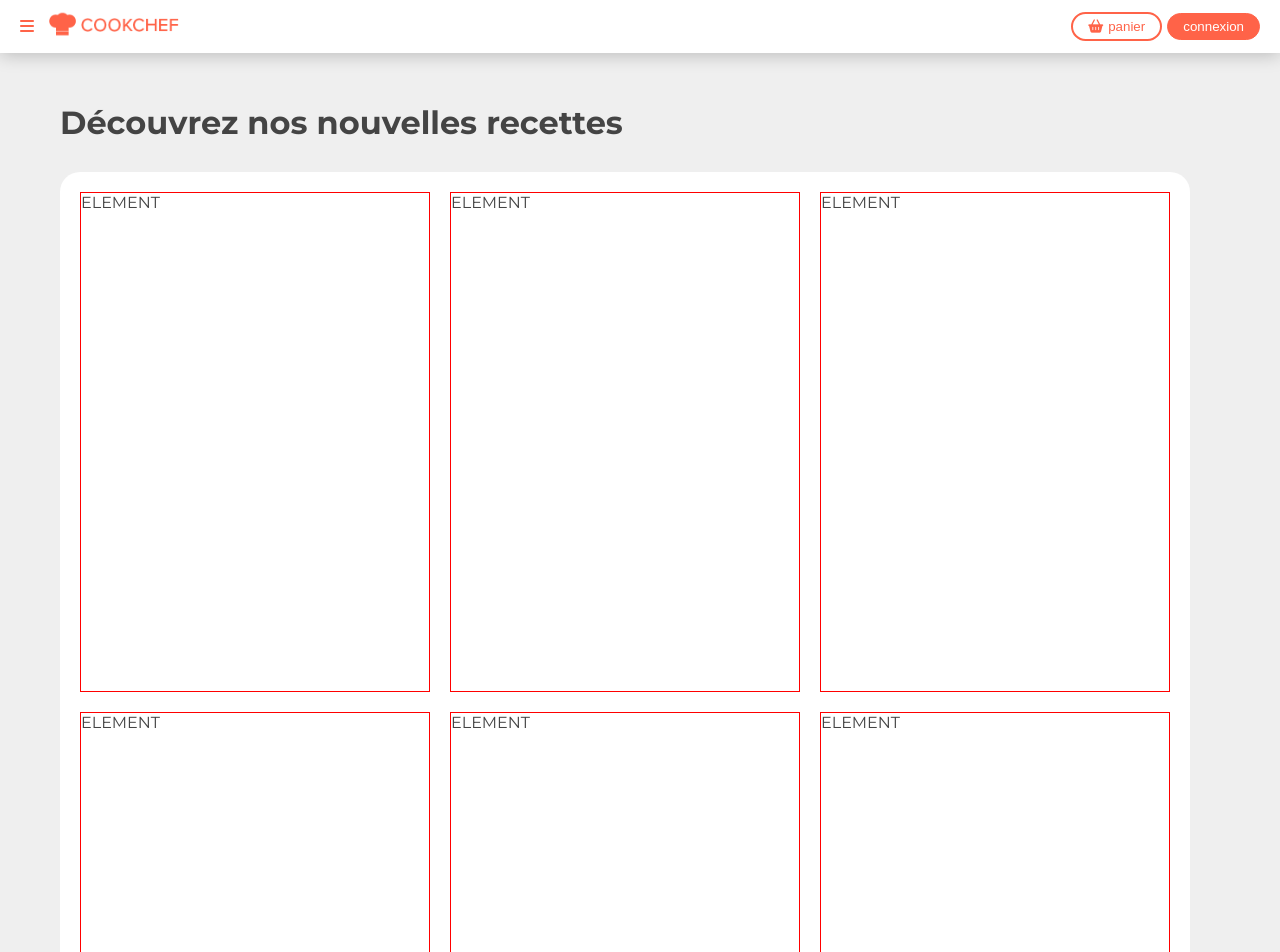
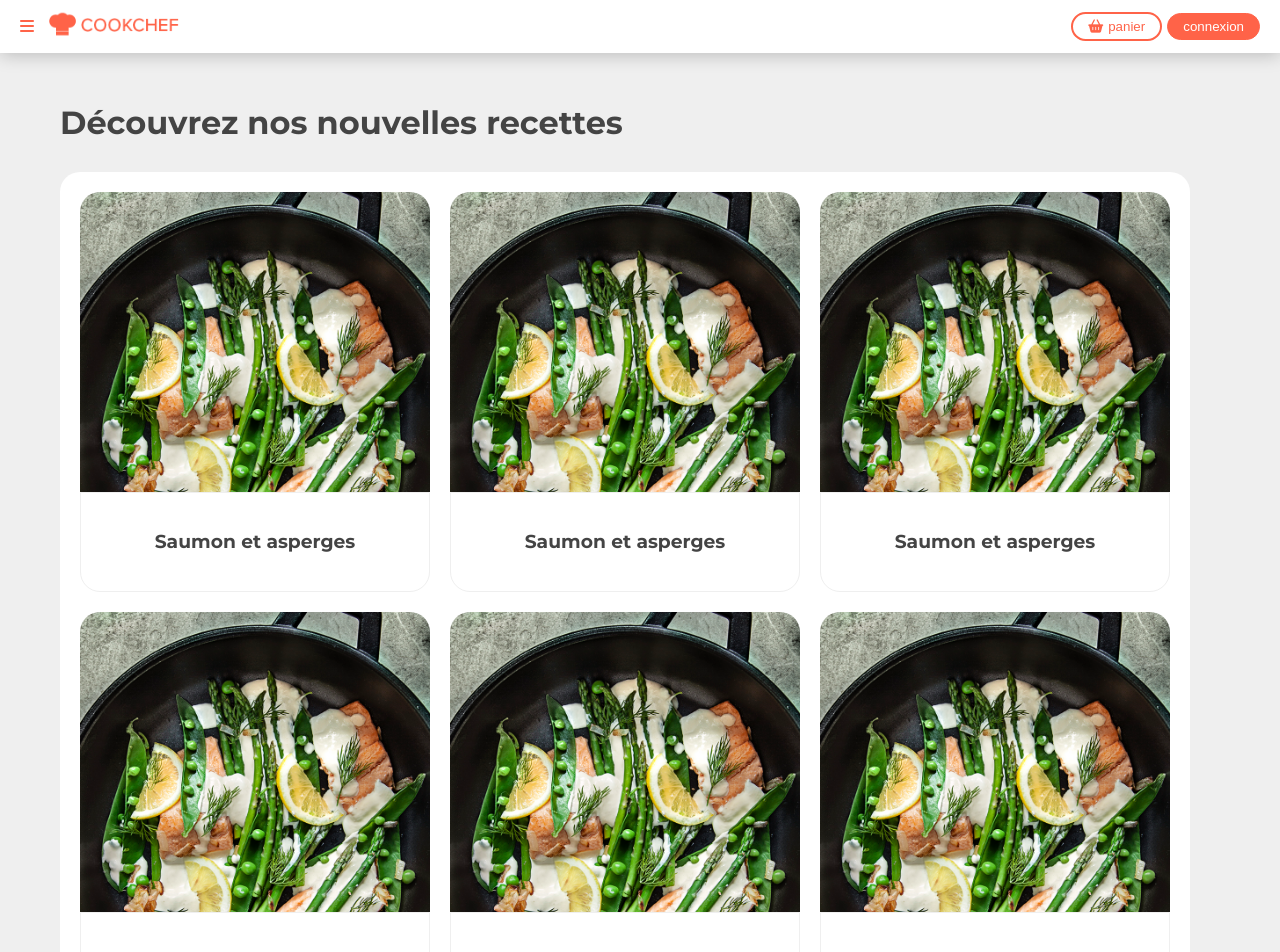
Before and after one commit to MarcusDeveloppement/Cookchief, a React (Vite) app: page / in a window 1280 px wide. Shown: the top 952 px of the page. Built offline with nearby package versions, Linux system fonts and the light colour scheme.

Commit message:
Set up Recipes styles

```diff
--- a/src/components/Content.jsx
+++ b/src/components/Content.jsx
@@ -1,4 +1,5 @@
 import styles from "./Content.module.scss";
+import Recipe from "./Recipe";
 
 function Content() {
   return (
@@ -6,14 +7,13 @@ function Content() {
       <h1 className="my-30">Découvrez nos nouvelles recettes</h1>
       <div className={`card p-20 ${styles.contentCard}`}>
         <div className={styles.grid}>
-          <div className={styles.elem}>ELEMENT</div>
-          <div className={styles.elem}>ELEMENT</div>
-          <div className={styles.elem}>ELEMENT</div>
-          <div className={styles.elem}>ELEMENT</div>
-          <div className={styles.elem}>ELEMENT</div>
-          <div className={styles.elem}>ELEMENT</div>
-          <div className={styles.elem}>ELEMENT</div>
-          <div className={styles.elem}>ELEMENT</div>
+          <Recipe />
+          <Recipe />
+          <Recipe />
+          <Recipe />
+          <Recipe />
+          <Recipe />
+          <Recipe />
         </div>
       </div>
     </div>
--- a/src/components/Content.module.scss
+++ b/src/components/Content.module.scss
@@ -6,11 +6,6 @@
   gap: 20px;
 }
 
-.elem {
-  border: 1px solid red;
-  height: 500px;
-}
-
 .contentCard {
   width: 1130px;
 }
--- /dev/null
+++ b/src/components/Recipe.jsx
@@ -0,0 +1,19 @@
+import styles from "./Recipe.module.scss";
+import recipe from "../assets/images/recette.jpg";
+
+function Recipe() {
+  return (
+    <div className={styles.recipe}>
+      <div className={styles.imageContainer}>
+        <img src={recipe} alt="image recette" />
+      </div>
+      <div
+        className={`${styles.recipeTitle} d-flex flex-row justify-content-center align-items-center`}
+      >
+        <h3>Saumon et asperges</h3>
+      </div>
+    </div>
+  );
+}
+
+export default Recipe;
--- /dev/null
+++ b/src/components/Recipe.module.scss
@@ -0,0 +1,30 @@
+.recipe {
+  border-radius: 20px;
+  height: 400px;
+  cursor: pointer;
+  &:hover {
+    img {
+      transform: scale(1.1);
+    }
+    .recipeTitle {
+      color: var(--primary);
+    }
+  }
+}
+
+.imageContainer {
+  height: 300px;
+  border-radius: 20px 20px 0 0;
+  overflow: hidden;
+  img {
+    transition: 1s transform;
+    width: 100%;
+  }
+}
+
+.recipeTitle {
+  height: 100px;
+  transition: 0.2s color;
+  border: 1px solid var(--gray-2);
+  border-radius: 0 0 20px 20px;
+}
```
Also changed, not shown: src/assets/images/recette.jpg (added).
